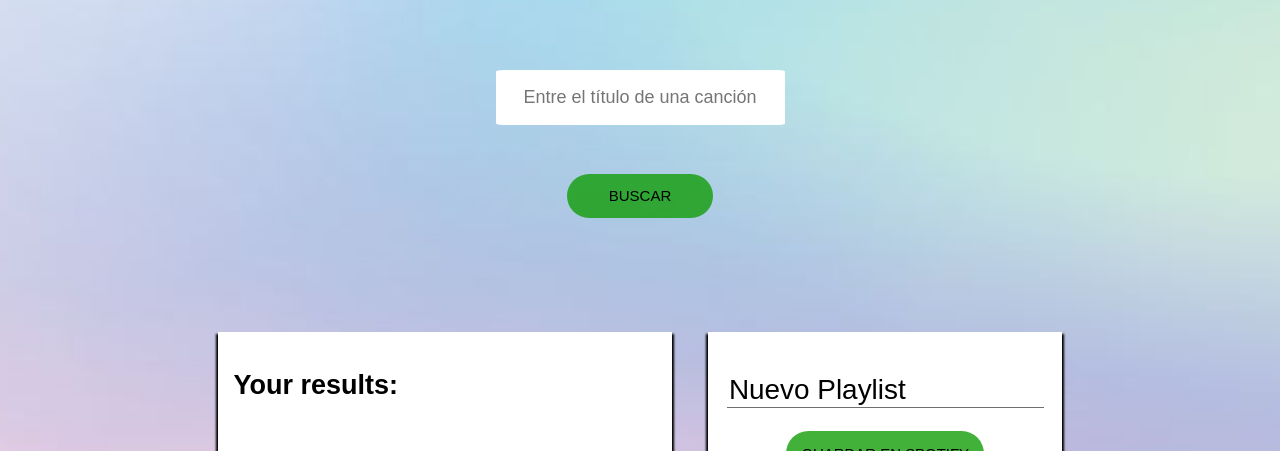
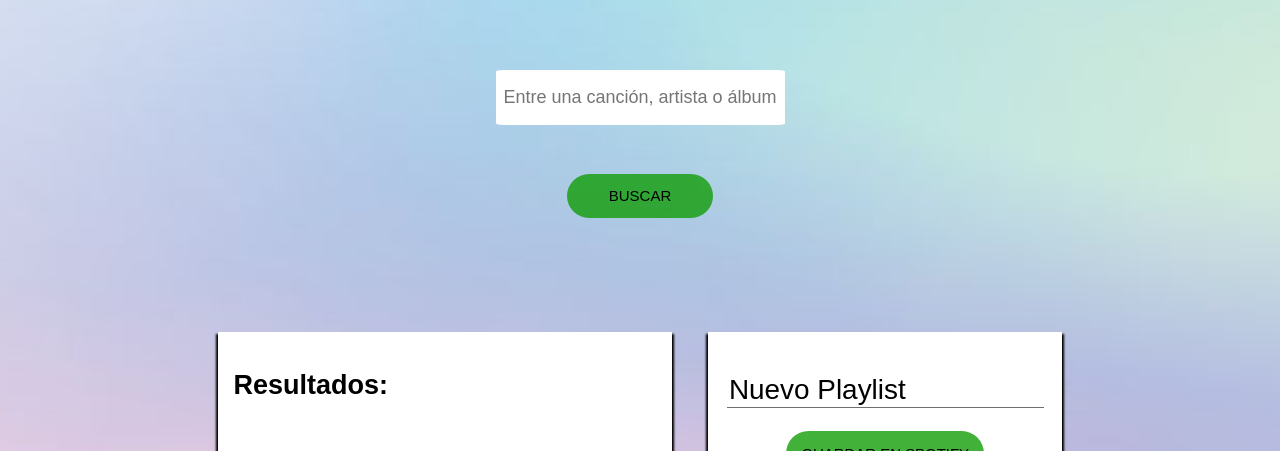
Before and after one commit to christian12305/jammming, a React (Create React App) app: page / in a window 1280 px wide. Shown: the part 167-618 px from the top of the page. Built offline with nearby package versions, Linux system fonts and the light colour scheme.

Commit message:
Few small fixes

```diff
--- a/src/Components/App/App.js
+++ b/src/Components/App/App.js
@@ -16,7 +16,6 @@ function App() {
 
   const search = (input) =>{
     Spotify.search(input).then(setSearchResults);
-
   }
 
   const addTrack = (track) =>{
--- a/src/Components/SearchBar/SearchBar.js
+++ b/src/Components/SearchBar/SearchBar.js
@@ -15,7 +15,7 @@ function SearchBar(props){
 
     return (
         <div className ="SearchBar">
-            <input placeholder="Entre el título de una canción" onChange={handleChange} onFocus={(e) => e.target.select()}/>
+            <input placeholder="Entre una canción, artista o álbum" onChange={handleChange} onFocus={(e) => e.target.select()}/>
             <button className="SearchButton" onClick={search}>
                 BUSCAR
             </button>
--- a/src/Components/SearchResults/SearchResults.js
+++ b/src/Components/SearchResults/SearchResults.js
@@ -5,7 +5,7 @@ import TrackList from '../TrackList/Tracklist'
 const SearchResults = (props) =>{
     return (
         <div className='SearchResults'>
-            <h2>Your results:</h2>
+            <h2>Resultados:</h2>
             <TrackList
                 tracks={props.searchResults}
                 onAdd={props.onAdd}
--- a/src/Components/Track/Track.css
+++ b/src/Components/Track/Track.css
@@ -7,7 +7,7 @@
   .Track-action {
     cursor: pointer;
     padding: .5rem;
-    font-size: 1.05rem;
+    font-size: 2rem;
     transition: color .25s;
     border: 0px;
     background-color: rgba(0, 0, 0, 0);
```
